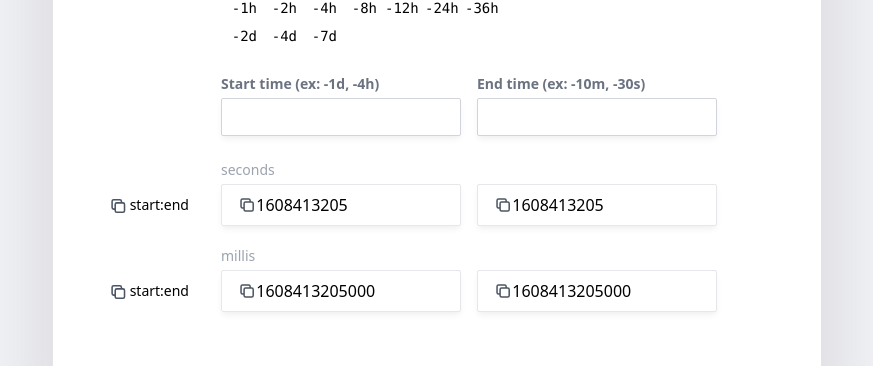
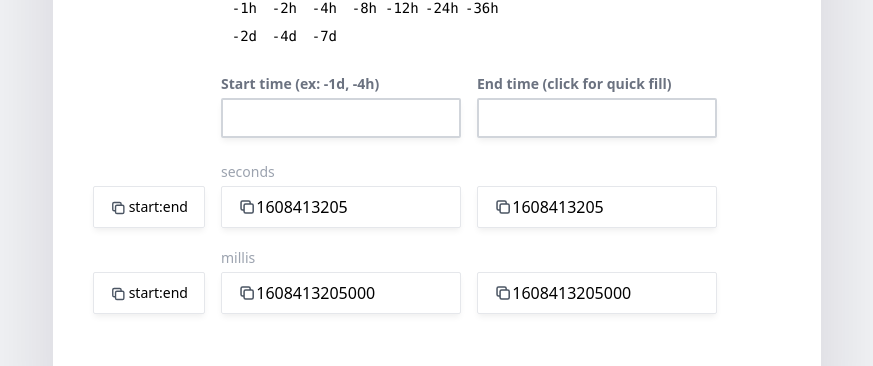
Before and after one commit to colbyguan/epochconverter2, a React (Create React App) app: page / in a window 1280 px wide. Shown: the part 292-658 px from the top of the page, without its empty margins (203-1076 px from the left). Built offline with nearby package versions, Linux system fonts and the light colour scheme.

Commit message:
add some hover UX

```diff
--- a/package.json
+++ b/package.json
@@ -8,6 +8,7 @@
     "@testing-library/react": "^11.2.2",
     "@testing-library/user-event": "^12.3.0",
     "autoprefixer": "^9.8.6",
+    "clsx": "^1.1.1",
     "copy-to-clipboard": "^3.3.1",
     "gh-pages": "^3.1.0",
     "postcss": "^7.0.35",
--- a/public/index.html
+++ b/public/index.html
@@ -2,6 +2,14 @@
 <html lang="en">
 
 <head>
+<script async src="https://www.googletagmanager.com/gtag/js?id=G-HL47HQNBPR"></script>
+<script>
+  window.dataLayer = window.dataLayer || [];
+  function gtag() { dataLayer.push(arguments); }
+  gtag('js', new Date());
+
+  gtag('config', 'G-HL47HQNBPR');
+</script>
   <meta charset="utf-8" />
   <link rel="icon" href="%PUBLIC_URL%/favicon.ico" />
   <link rel="preconnect" href="https://fonts.gstatic.com">
--- a/src/App.js
+++ b/src/App.js
@@ -1,4 +1,5 @@
 import React, { useState } from "react";
+import clsx from 'clsx';
 import CopyableRow from "./components/CopyableRow";
 import { timeStringToOffset } from "./helpers";
 
@@ -16,6 +17,9 @@ function App() {
   const [startOffset, setStartOffset] = useState(0);
   const [endOffset, setEndOffset] = useState(0);
   const [lastFocusedWasStart, setLastFocusedWasStart] = useState(true);
+  const [ringInput, setRingInput] = useState(false);
+  const [flashQuickFillLabel, setFlashQuickFillLabel] = useState(true);
+  let [flashTimeouts, setFlashTimeouts] = useState([]);
 
   // Options
   // const [unitOption, setUnitOption] = useState(0)
@@ -51,6 +55,11 @@ function App() {
   };
   const handleCopySuccess = (s) => {
     setToast("Copied " + s);
+    window.gtag('event', 'copy', {
+      'event_category': 'user_action',
+      'event_label': 'copied',
+      'value': s
+    })
     setToastColor("bg-green-500");
     setToastFade(true);
     setToastMove(false);
@@ -77,10 +86,24 @@ function App() {
     );
     setTimeouts(timeouts);
   };
+
+  const changeQuickFillLabel = (wasStart) => {
+    setLastFocusedWasStart(wasStart)
+    setFlashQuickFillLabel('bg-blue-200')
+    flashTimeouts.forEach((t) => {
+      clearTimeout(t);
+    });
+    flashTimeouts = []
+    flashTimeouts.push(setTimeout(() => setFlashQuickFillLabel('bg-transparent'), 1000))
+    setFlashTimeouts(flashTimeouts)
+  }
+
   const handleCopyFail = (s) => {
     setToast("Fail to copy " + s);
     setToastColor("bg-red-500");
   };
+  console.log(ringInput && lastFocusedWasStart)
+  console.log(ringInput && lastFocusedWasStart && 'test')
 
   return (
     <div className="container mx-auto">
@@ -126,13 +149,15 @@ function App() {
           <div className="card-grid mb-6">
             <div className="side-col"></div>
             <div className="double-main-col">
-              <div className="textinput-label mb-1">quick fill {(lastFocusedWasStart ? "start time" : "end time")}:</div>
+              <div className="textinput-label mb-1">quick fill <span className={'transition-colors ' + flashQuickFillLabel}>{(lastFocusedWasStart ? "start time" : "end time")}:</span></div>
               {QUICK_TIMESTAMPS.map((unit, rowIdx) =>
                 <div className="">
                   {unit.map(timestamp => (
                     <div
-                      className={"w-10 p-1 text-sm text-right cursor-pointer inline-block font-mono border-gray-300 " + (rowIdx === 1 ? "" : "")}
+                      className={"w-10 p-1 text-sm text-right cursor-pointer inline-block font-mono border-gray-300 hover:bg-blue-200 " + (rowIdx === 1 ? "" : "")}
                       onClick={(e) => handleQuickTimestamp(timestamp)}
+                      onMouseEnter={() => setRingInput(true)}
+                      onMouseLeave={() => setRingInput(false)}
                       key={timestamp}>
                       {timestamp}
                     </div>
@@ -142,7 +167,7 @@ function App() {
           </div>
           <div className="card-grid mb-6">
             <div className="side-col"></div>
-            <div className="main-col">
+            <div className="main-col cursor-pointer">
               <label
                 htmlFor="start_time"
                 className="textinput-label"
@@ -153,26 +178,26 @@ function App() {
                 type="text"
                 name="start_time"
                 id="start_time"
-                className="textinput"
+                className={clsx((ringInput && lastFocusedWasStart && 'border-blue-400') || 'border-gray-300', 'textinput')}
                 onChange={handleStartChange}
-                onFocus={(e) => setLastFocusedWasStart(true)}
+                onFocus={(e) => changeQuickFillLabel(true)}
                 value={start}
               />
             </div>
-            <div className="main-col">
+            <div className="main-col cursor-pointer">
               <label
                 htmlFor="end_time"
                 className="textinput-label"
               >
-                End time (ex: -10m, -30s)
+                End time (click for quick fill)
               </label>
               <input
                 type="text"
                 name="end_time"
                 id="end_time"
-                className="textinput"
+                className={clsx((ringInput && !lastFocusedWasStart && 'border-blue-400') || 'border-gray-300', 'textinput')}
                 onChange={handleEndChange}
-                onFocus={(e) => setLastFocusedWasStart(false)}
+                onFocus={(e) => changeQuickFillLabel(false)}
                 value={end}
               />
             </div>
@@ -209,7 +234,7 @@ function App() {
           Feature coming soon
         </div> */}
       </div>
-    </div>
+    </div >
   );
 }
 
--- a/src/components/CopyableRow.js
+++ b/src/components/CopyableRow.js
@@ -32,7 +32,8 @@ const CopyableRow = (props) => {
         onMouseEnter={handleEnter}
         onMouseLeave={handleLeave}
         onClick={copyStartEnd}
-        className={"side-col text-sm cursor-pointer hover:bg-yellow-200 rounded-sm flex flex-row items-center justify-end font-medium py-2 px-4 "}
+        className={"border hover:border-0 my-1 py-2 px-4 side-col text-sm cursor-pointer hover:bg-yellow-200 rounded-sm flex flex-row items-center justify-end font-medium py-2 px-4 " +
+          (hovered ? "" : "app-shadow-sm")}
       >
         <CopyIcon hovered={hovered} />
         <span className="ml-0.5">start:end</span>
--- a/src/index.css
+++ b/src/index.css
@@ -19,13 +19,13 @@
     @apply col-span-8;
 }
 .textinput {
-    @apply app-shadow-sm text-lg py-2 px-3 border mt-1 focus:ring-blue-400 focus:border-blue-400 block w-full sm:text-sm border-gray-300 rounded-sm;
+    @apply app-shadow-sm text-lg py-2 px-3 border-2 mt-1 focus:border-blue-400 block w-full sm:text-sm rounded-sm;
 }
 .copyable-time {
     @apply main-col border w-full cursor-pointer hover:bg-blue-200 flex flex-row my-1 py-2 px-4;
 }
 .textinput-label {
-    @apply block text-sm font-semibold text-gray-500;
+    @apply block text-sm font-semibold text-gray-500 cursor-pointer;
 }
 .card-container {
     @apply app-shadow-lg px-10 py-5 bg-white my-3 overflow-hidden sm:rounded-sm;
--- a/src/index.js
+++ b/src/index.js
@@ -3,6 +3,7 @@ import ReactDOM from 'react-dom';
 import './index.css';
 import App from './App';
 import reportWebVitals from './reportWebVitals';
+
 
 ReactDOM.render(
   <React.StrictMode>
--- a/tailwind.config.js
+++ b/tailwind.config.js
@@ -4,6 +4,7 @@ module.exports = {
   variants: {
     extend: {
       borderRadius: ['first', 'last'],
+      borderWidth: ['hover', 'focus'],
       scale: ['group-hover']
     },
   },
```
Also changed, not shown: 1 other file (tests, documents, lock files or other folders).
